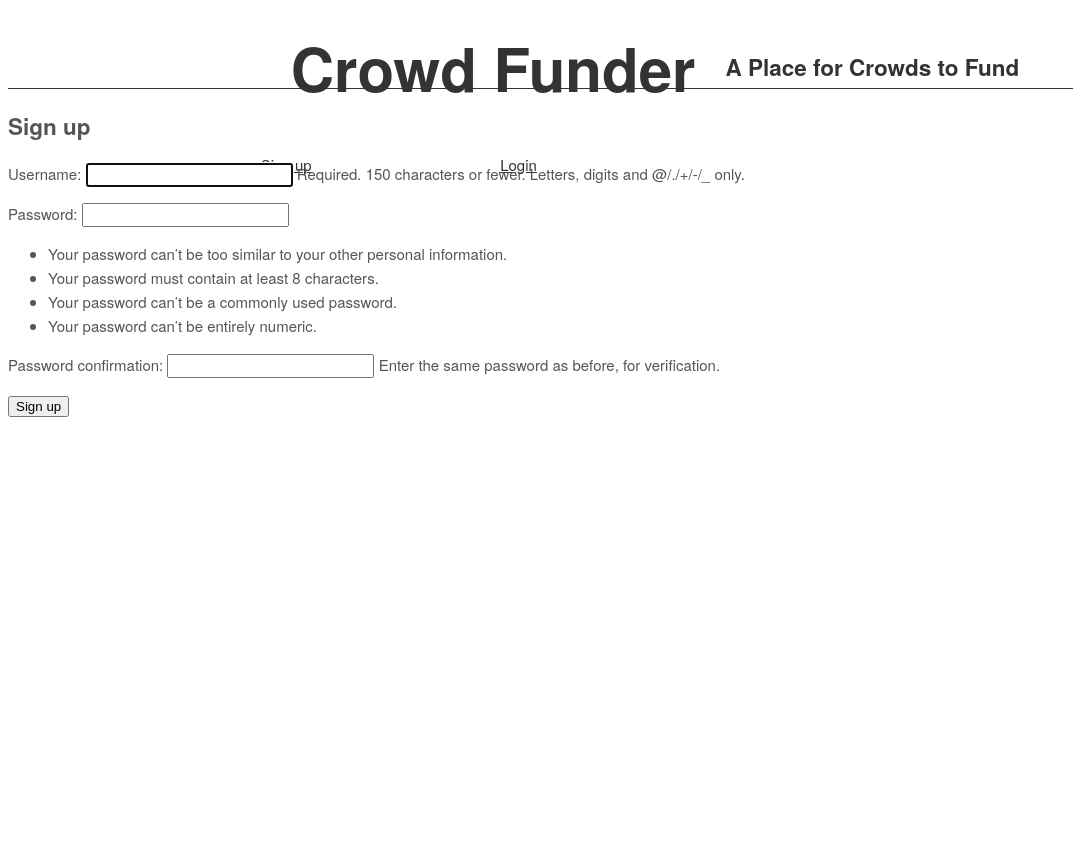
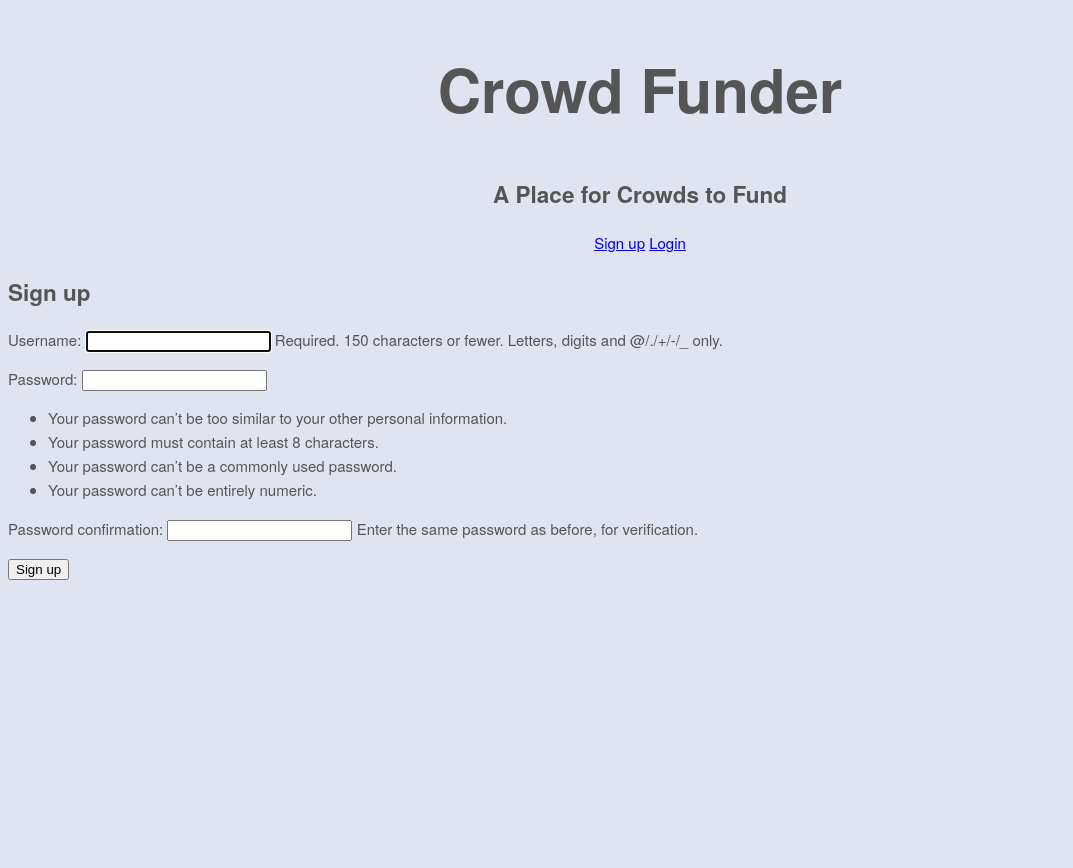
Before and after one commit to ant0nm/crowdfunder, a Django app: page /signup/ in a window 1280 px wide. Shown: the whole page, without its empty margins (0-1073 px from the left). After the commit the page ends 580 px from the top, so only its background shows below. Run offline with Django 3.2, Linux system fonts and the light colour scheme.

Commit message:
got rid of frankencode, fixed a breaking point

```diff
--- a/crowdfunder/static/css/base.css
+++ b/crowdfunder/static/css/base.css
@@ -7,26 +7,17 @@ body {
   line-height: 1.6;
   font-weight: 400;
   font-family: "Raleway", "HelveticaNeue", "Helvetica Neue", Helvetica, Arial, sans-serif;
-  color: #555; }
+  color: #555;
 
-  @media (min-width: 550px) {
-    .container {
-      width: 80%; }
-    .column,
-    .columns {
-      margin-left: 4%; }
-    .column:first-child,
-    .columns:first-child {
-      margin-left: 0; }
+ }
+
 
   header {
+    text-align: center;
+    width: 100%;
+    align-items: center;
+    justify-content: center;
 
-    width: 100%;
-    height: 100vh;
-    display: flex;
-    align-items: center;
-    text-align: center;
-    justify-content: center;
   }
 
   header h1 {
@@ -36,3 +27,8 @@ body {
   nav {
     align-content: right
   }
+
+  h1 {
+    align-items: center;
+    justify-content: center;
+  }
--- a/crowdfunder/static/css/main.css
+++ b/crowdfunder/static/css/main.css
@@ -1,140 +1,35 @@
-html {
-  height: 100%;
-}
-
-body {
-  min-height: 100%;
-  position: relative;
-  padding-bottom: 60px;
-}
-
-header {
-  display: grid;
-  grid-template-columns: max-content auto;
-  height: 80px;
-  line-height: 80px;
-  color: #333;
-  border-bottom: 1px solid #333;
-}
-
-header a {
-  color: #333;
-}
-
-header h1 {
-  padding: 0 0.5em;
-}
-
-h1, ul {
-  margin: 0;
+.site-header {
+  color: grey;
+  border-top: solid grey 2px;
+  border-bottom: solid grey 2px;
+  font-size: 20px;
+  width: 100%;
+  margin-bottom: 10px;
 }
 
 
-nav {
-  display: grid;
-  grid-template-columns: max-content auto;
+
+body {
+  background: #e0e3f0;
 }
 
-nav ul {
-  display: flex;
-  justify-content: space-evenly;
+/* CSS for profile.html */
+
+.picture-list {
+  display: grid;
+  grid-template-columns: 1fr 1fr 1fr;
+  justify-content: center;
 }
 
-nav li {
-  padding: 0 1em;
-}
+/* Tablet view */
 
-header li:hover a {
-  color: #ededdb;
-  padding-bottom: 0.25em;
-}
-
-header li:hover {
-  background: #333;
-}
-
-.gallery {
-  display: grid;
-  grid-template-columns: repeat(3, minmax(300px, 500px));
-  margin: 0 auto;
-  max-width: 1500px;
-}
-
-footer {
-  background: #333;
-  color: #fffeed;
-  text-align: right;
-  position: absolute;
-  bottom: 0;
-  left: 0;
-  right: 0;
-  padding: 0 25px;
-  height: 60px;
-  line-height: 60px;
-}
-
-
-main.profile, main.login,
-/* main.signup, main.restaurant { */
-  padding: 0 1em;
-}
-
-
-form {
-  display: block;
-  margin: 0;
-  padding: 1em;
-}
-
-input,
-textarea {
-  display: inline-block;
-  font-family: Georgia, Times, serif;
-}
-
-/*
-[type=radio],
-[type=checkbox] {
-  display: inline-block;
-  vertical-align: middle;
-} */
-
-
-@media screen and (max-width: 900px){
-  .gallery {
-    grid-template-columns: repeat(2, minmax(300px, 1fr));
+@media (min-width : 600px) and (max-width : 768px) {
+  .picture-list {
+    display: grid;
+    grid-template-columns: 1fr 1fr;
   }
 }
 
-@media screen and (max-width: 750px){
-  header {
-    grid-template-columns: auto;
-    padding-left: 1em;
-  }
+/* Phone view */
 
-  header h1 {
-    display: none;
-  }
-}
-
-@media screen and (max-width: 600px){
-    grid-template-columns: minmax(300px, 1fr);
-  }
-}
-
-@media screen and (max-width: 550px){
-  header li {
-    width: 100%;
-    text-align: right;
-    margin-left: 20px;
-    line-height: 40px;
-  }
-
-
-  header {
-    height: auto;
-  }
-
-  header ul {
-    flex-wrap: wrap;
-  }
+@media (max-width: 600px) {
--- a/crowdfunder/templates/base.html
+++ b/crowdfunder/templates/base.html
@@ -10,7 +10,8 @@
 
     <title>Crowdfunder</title>
   </head>
-  <header>
+
+    <header>
 
     <h1>Crowd Funder</h1>
     <h2>A Place for Crowds to Fund</h2>
```
